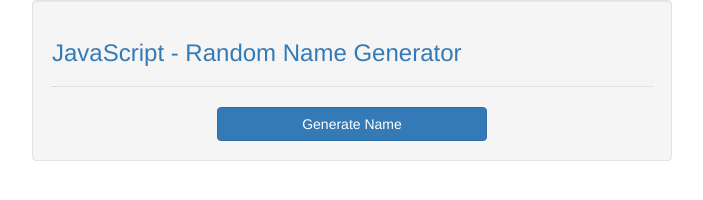
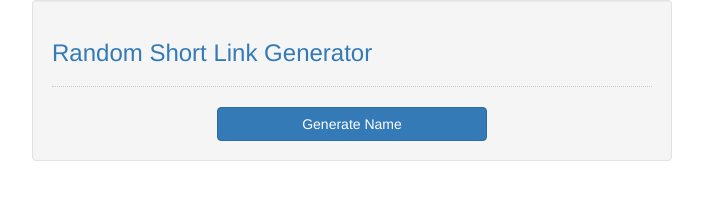
Before and after one commit to best-offer4u/bot, a plain HTML site: page short-link/index.html in a window 1280 px wide. Shown: the whole page, without its empty margins (288-991 px from the left). Drawn offline with Linux system fonts and the light colour scheme.

Commit message:
Update index.html

```diff
--- a/short-link/index.html
+++ b/short-link/index.html
@@ -1,6 +1,7 @@
 <!DOCTYPE html>
 <html lang="en">
 	<head>
+		<title>SHORT LINK</title>
 		<meta charset="UTF-8" name="viewport" content="width=device-width, initial-scale=1"/>
 		<link rel="stylesheet" type="text/css" href="css/bootstrap.css"/>
 	</head>
@@ -8,7 +9,7 @@
 
 	<div class="col-md-3"></div>
 	<div class="col-md-6 well">
-		<h3 class="text-primary">JavaScript - Random Name Generator</h3>
+		<h3 class="text-primary">Random Short Link Generator</h3>
 		<hr style="border-top:1px dotted #ccc;"/>
 		<div class="col-md-3"></div>
 		<div class="col-md-6">
```
